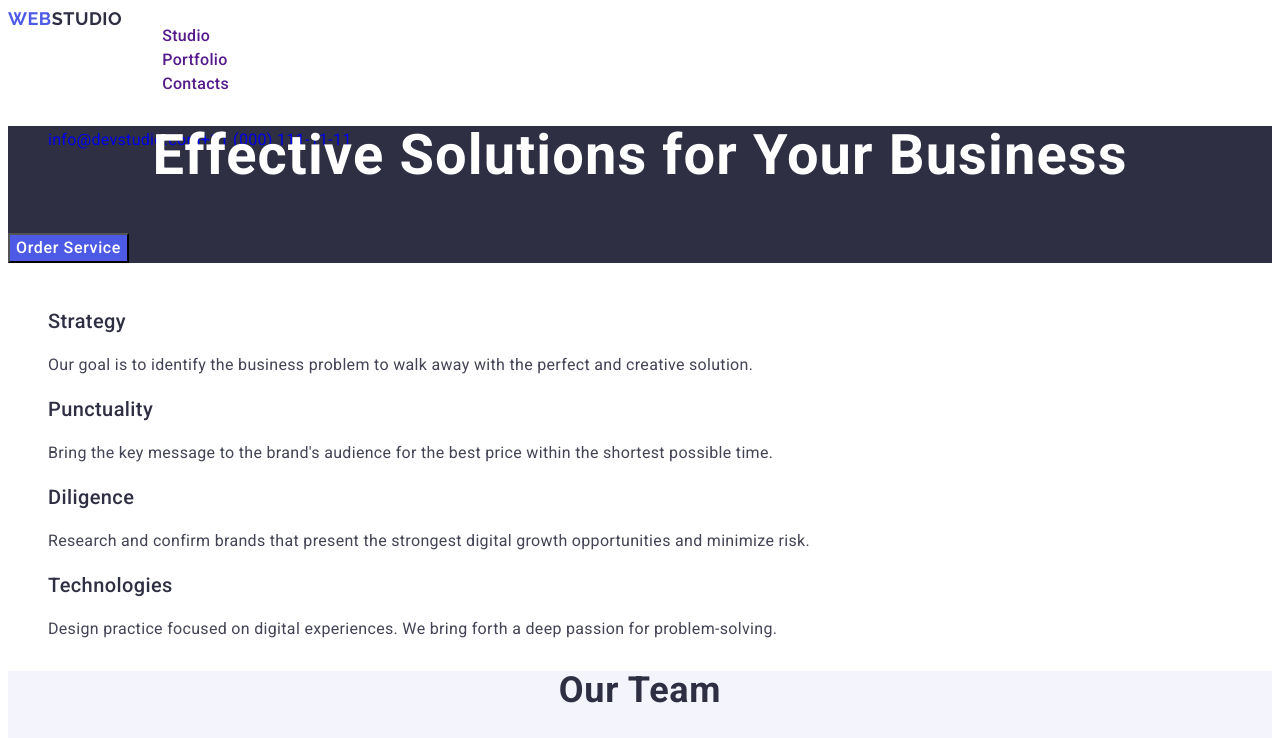
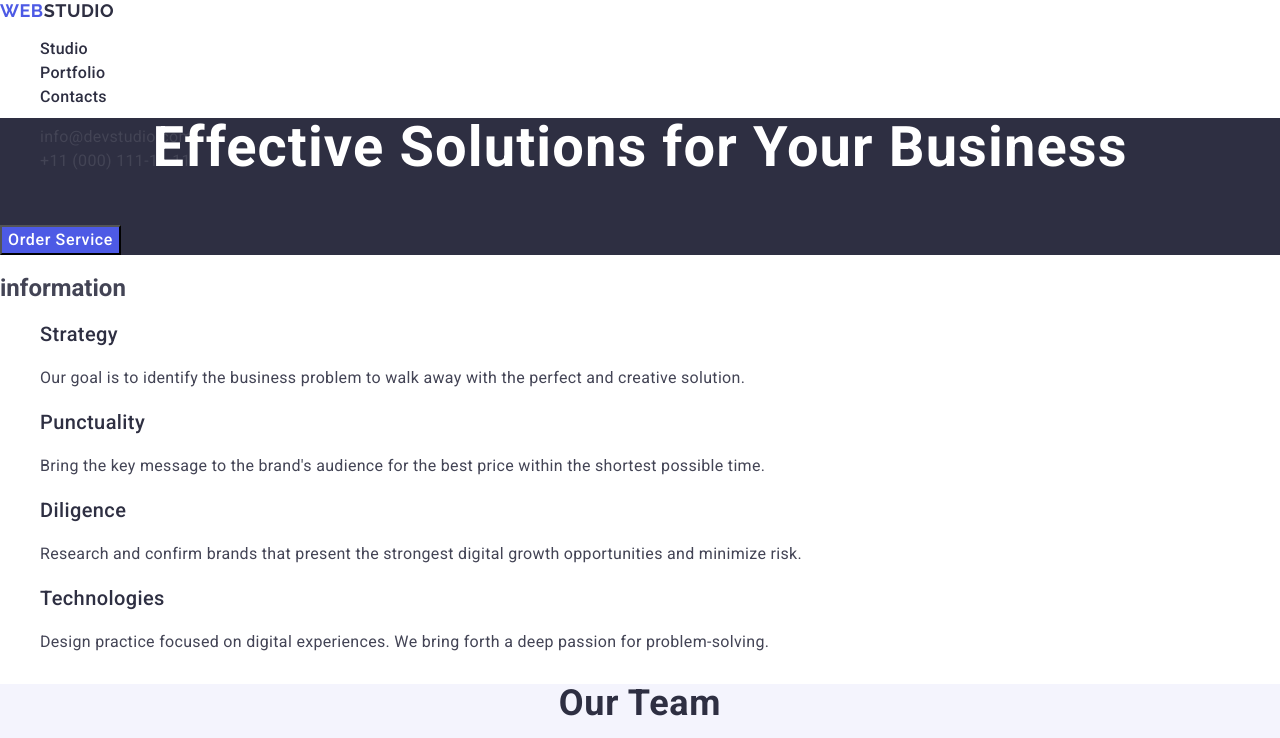
Before and after one commit to Daria-wee/goit-markup-hw-002, a plain HTML site: page index.html in a window 1280 px wide. Shown: the top 738 px of the page. Drawn offline with nearby package versions, Linux system fonts and the light colour scheme.

Commit message:
commit fix header

```diff
--- a/css/styles.css
+++ b/css/styles.css
@@ -4,8 +4,8 @@ body {
     background-color: #FFFFFF;
 }
 
-ul {
-    list-style: none;
+ul, ol {
+    list-style-type: none;
 }
 
 a {
@@ -19,16 +19,6 @@ address {
 button {
     font-family: inherit;
 }
-.visually-hidden {
-
-    margin: -1px;
-    border: 0;
-    padding: 0;
-    white-space: nowrap;
-    clip-path: inset(100%);
-    clip: rect(0 0 0 0);
-    overflow: hidden;
-}
 
 /*---------------- HEADER------------------- */
 .header-container {
@@ -37,70 +27,49 @@ button {
 }
 .logo-header {
     font-family: "Raleway", sans-serif;
-font-weight: 700;
+    font-weight: 700;
     font-size: 18px;
-    line-height: 1.16667;
+    line-height: 1.17;
     letter-spacing: 0.03em;
     text-transform: uppercase;
     color: #4d5ae5;
-    line-height: 1.17;
 }
 
 .logo-header-part {
-    font-family: "Raleway", sans-serif;
-font-weight: 700;
-    font-size: 18px;
-    line-height: 1.16667;
-    letter-spacing: 0.03em;
-    text-transform: uppercase;
     color: #2e2f42;
-    line-height: 1.17;
 }
 
-.header-menu:hover {
-    color: #404bbf;
-}
-
-.header-menu-item {
+.header-menu-link {
     color: #2e2f42;
     font-weight: 500;
     font-size: 16px;
     line-height: 1.5;
     letter-spacing: 0.02em;
-
-
 }
 
-.header-menu-item:focus {
+.header-menu-link:hover,
+.header-menu-link:focus {
     color: #404bbf;
 }
 
-.header-contacts-item {
+.header-menu-item {
+}
+
+
+.header-contacts-link {
     color: #434455;
-    font-weight: 400;
-        font-size: 16px;
-        line-height: 1.5;
-        letter-spacing: 0.02em;
+    font-size: 16px;
+    line-height: 1.5;
+    letter-spacing: 0.02em;
 
 }
 .header-contacts-list {
-    color: #434455;
-
 }
-.header-contacts-item:hover {
-    color: #404bbf;
-}
-.header-contacts-item:focus {
+.header-contacts-link:hover,
+.header-contacts-link:focus {
     color: #404bbf;
 }
 
-address > ul {
-    display: flex;
-}
-
-nav {
-    display: flex;
-}
 /* ---------hero--------------- */
 .hero {
     background-color: #2e2f42;
--- a/index.html
+++ b/index.html
@@ -10,18 +10,21 @@
         href="https://fonts.googleapis.com/css2?family=Raleway:ital,wght@0,700;1,700&family=Roboto:wght@400;500;700&display=swap"
         rel="stylesheet">
     <title>Document</title>
+    <link rel="stylesheet" href="https://cdnjs.cloudflare.com/ajax/libs/modern-normalize/3.0.1/modern-normalize.min.css"
+        integrity="sha512-q6WgHqiHlKyOqslT/lgBgodhd03Wp4BEqKeW6nNtlOY4quzyG3VoQKFrieaCeSnuVseNKRGpGeDU3qPmabCANg=="
+        crossorigin="anonymous" referrerpolicy="no-referrer" />
     <link rel="stylesheet" href="./css/styles.css" />
 </head>
 
 <body>
     <header class="header-container">
-        <nav class="nav-list">
+        <nav class="header-nav">
             <a class="logo-header" href="./index.html">Web<span class="logo-header-part">Studio</span>
             </a>
             <ul class="header-menu">
-                <li class="header-menu-item"><a href="">Studio</a></li>
-                <li class="header-menu-item"><a href="">Portfolio</a></li>
-                <li class="header-menu-item"><a href="">Contacts</a></li>
+                <li class="header-menu-item"><a class="header-menu-link"  href="./index.html">Studio</a></li>
+                <li class="header-menu-item"><a class="header-menu-link" href="">Portfolio</a></li>
+                <li class="header-menu-item"><a class="header-menu-link" href="">Contacts</a></li>
             </ul>
         </nav>
         <address class="header-contacts">
```
